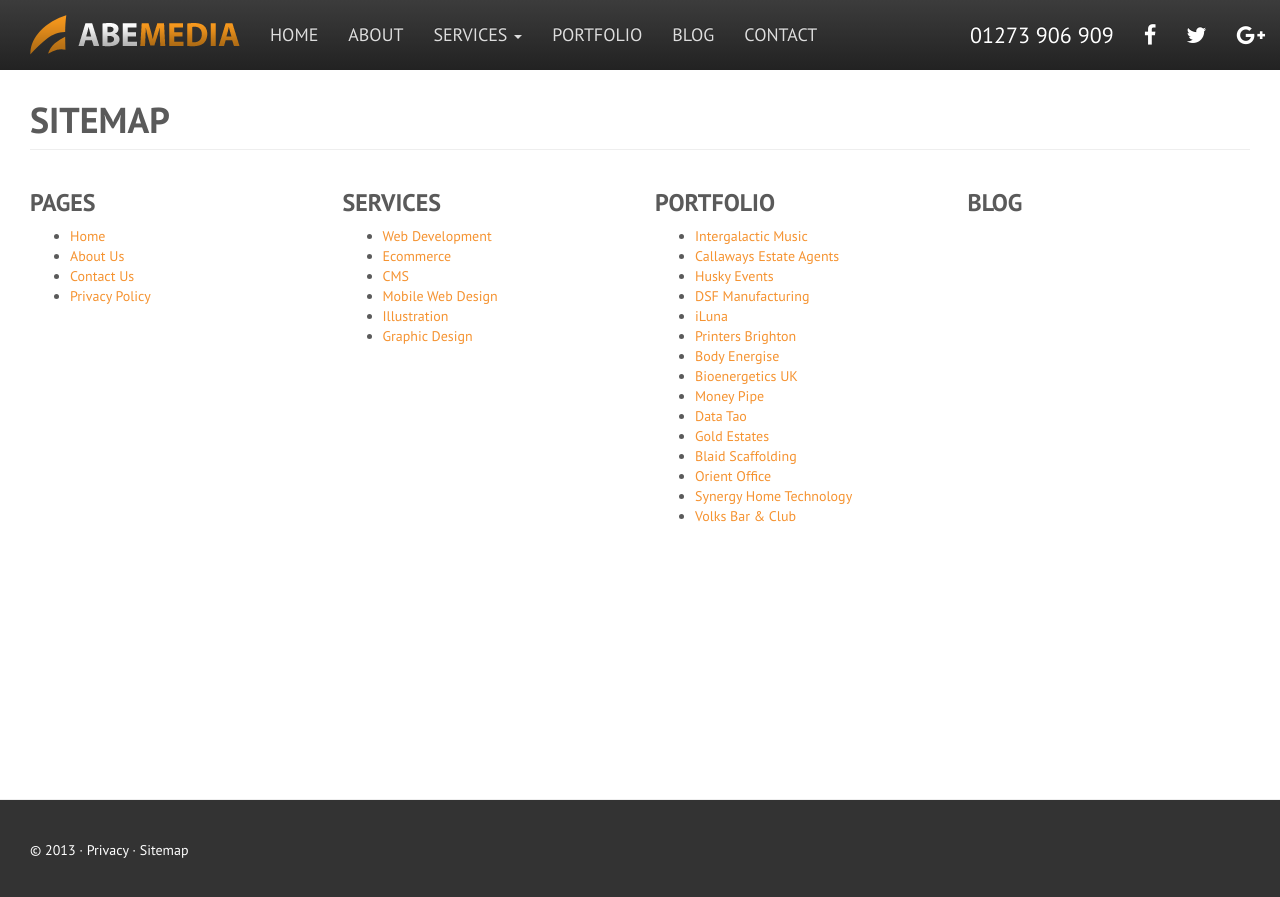
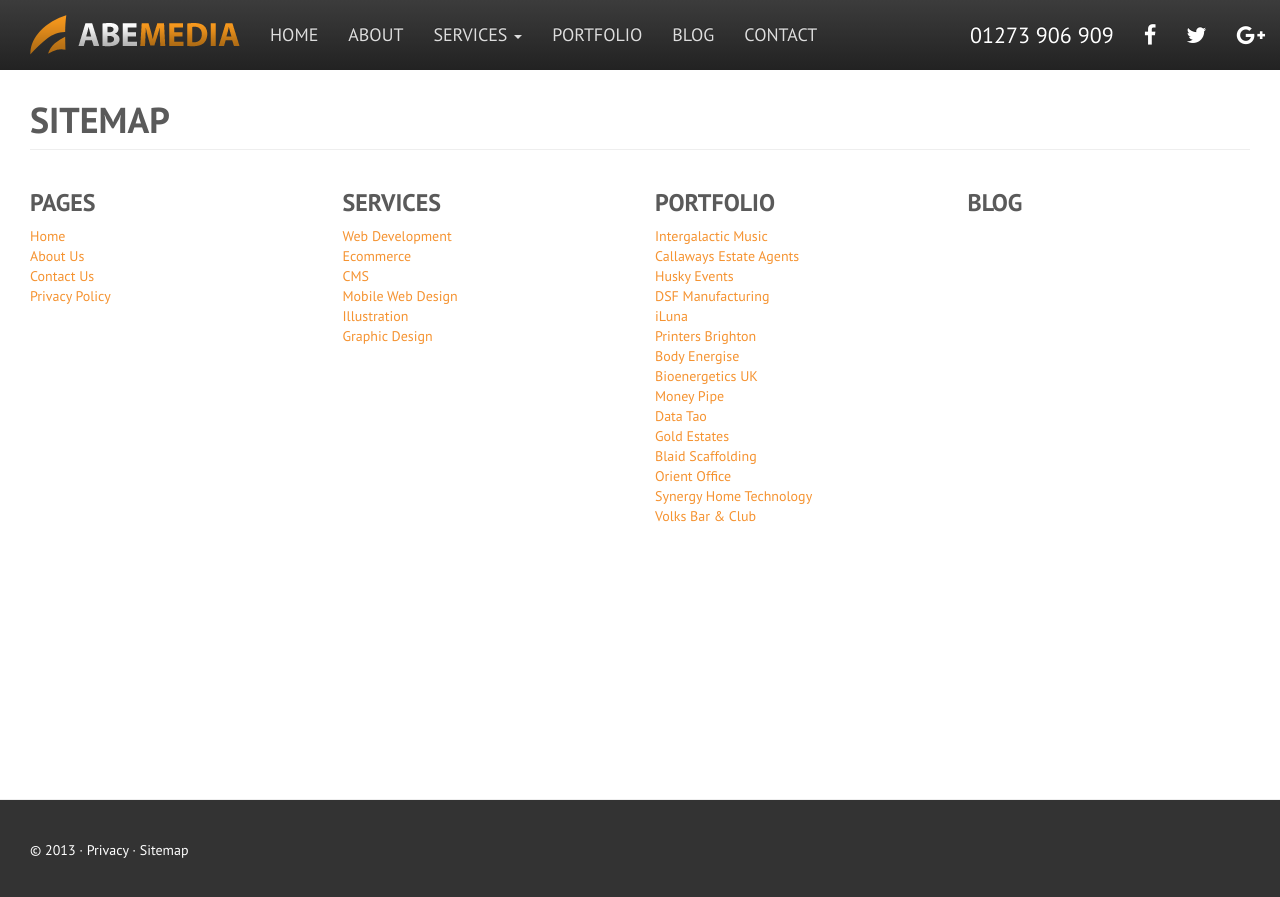
Before and after one commit to abemedia/abemedia.github.io, a Jekyll site: the page built from sitemap.html, in a window 1280 px wide. Shown: the top 897 px of the page. Built offline with Jekyll 4.4.1, drawn with Linux system fonts in a browser that asks for light colours; nearby versions of some CDN libraries.

Commit message:
Update sitemap.html

```diff
--- a/sitemap.html
+++ b/sitemap.html
@@ -6,7 +6,7 @@
 <div class="row">
   <div class="col-md-3">
     <h3>Pages</h3>
-    <ul class="unstyled">
+    <ul class="list-unstyled">
       <li><a href="{{ site.baseurl }}">Home</a></li>
       <li><a href="/about">About Us</a></li>
       <li><a href="/contact">Contact Us</a></li>
@@ -15,7 +15,7 @@
   </div>
   <div class="col-md-3">
     <h3>Services</h3>
-    <ul class="unstyled">
+    <ul class="list-unstyled">
       {% for post in site.data.services %}
       <li><a href="{{ post.url }}">{{ post.title }}</a></li>
       {% endfor %}
@@ -23,7 +23,7 @@
   </div>
   <div class="col-md-3">
     <h3>Portfolio</h3>
-    <ul class="unstyled">
+    <ul class="list-unstyled">
       {% for post in site.categories.portfolio %}
       <li><a href="{{ post.url }}">{{ post.title }}</a></li>
       {% endfor %}
@@ -31,7 +31,7 @@
   </div>
   <div class="col-md-3">
     <h3>Blog</h3>
-    <ul class="unstyled">
+    <ul class="list-unstyled">
       {% for post in site.categories.blog %}
       <li><a href="{{ post.url }}">{{ post.title }}</a></li>
       {% endfor %}
```
